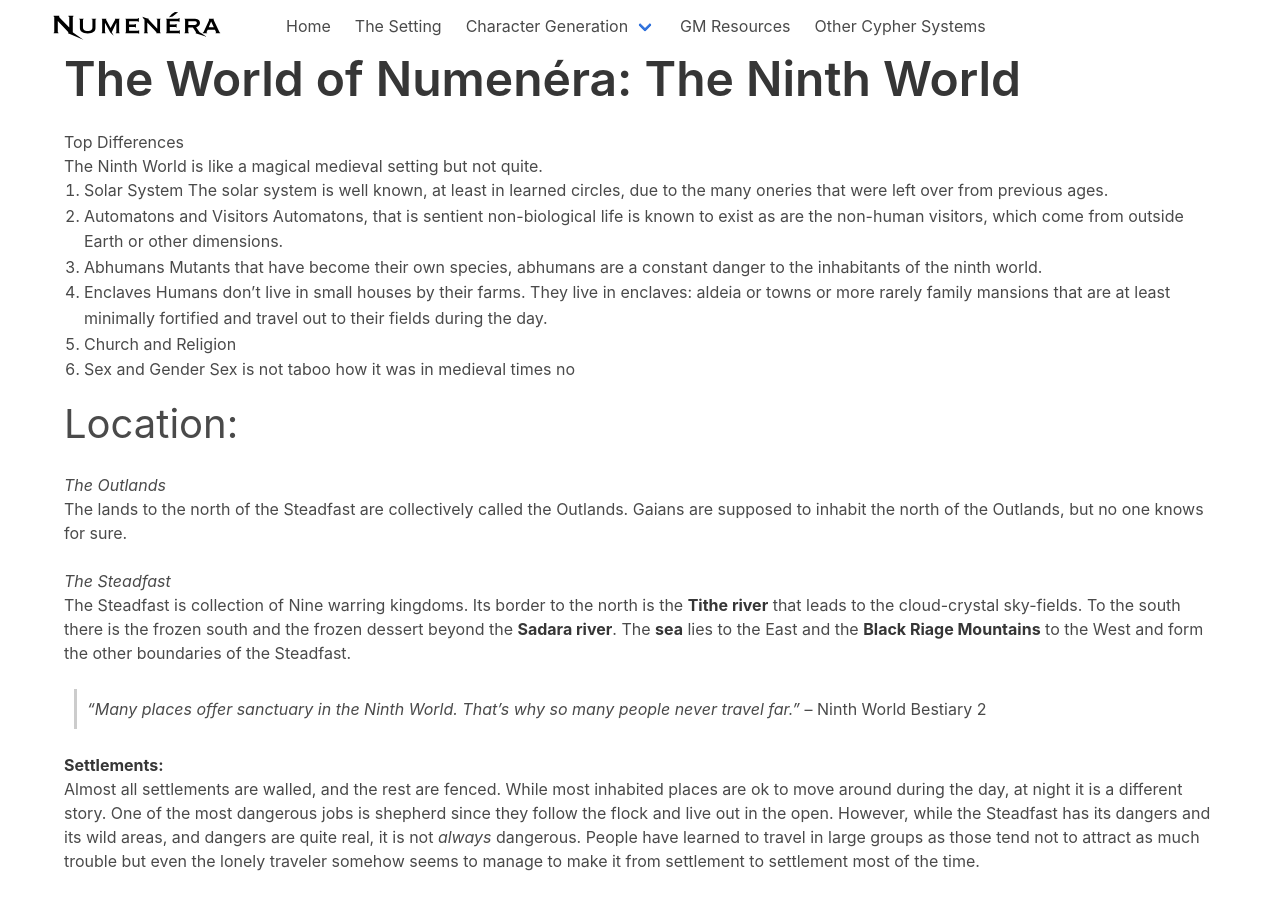
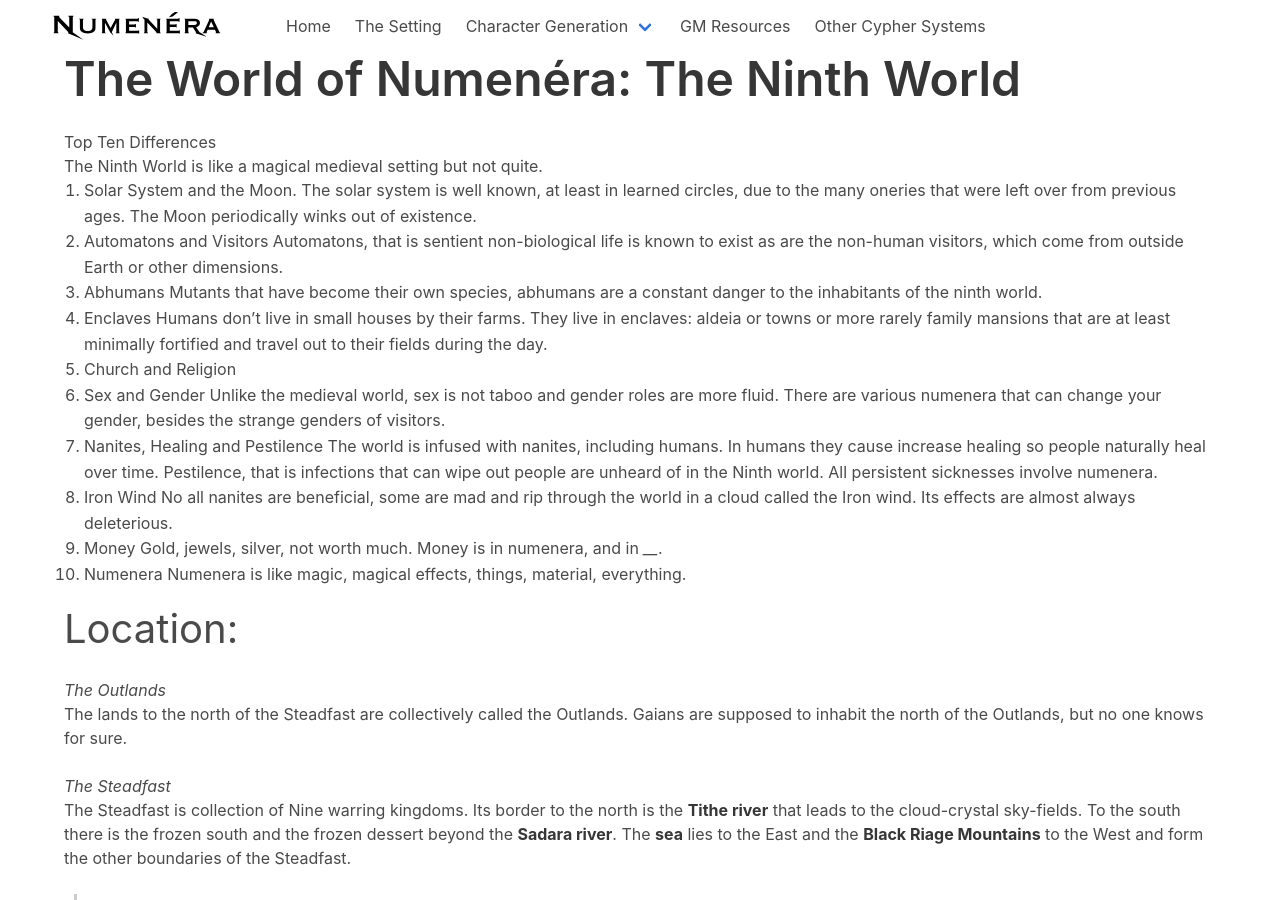
Before and after one commit to rebelwarrior/numenera, a Jekyll site: the page built from ninth_world.md, in a window 1280 px wide and 900 px high. Built offline with Jekyll 4.4.1, drawn with Linux system fonts in a browser that asks for light colours; nearby versions of some CDN libraries.

```diff
--- a/ninth_world.md
+++ b/ninth_world.md
@@ -6,11 +6,11 @@
 # The World of Numenéra: The Ninth World
 {:.title.is-1}
 
-## Top Differences
+## Top Ten Differences
 The Ninth World is like a magical medieval setting but not quite.
 
-1. Solar System
-The solar system is well known, at least in learned circles, due to the many oneries that were left over from previous ages.
+1. Solar System and the Moon.
+The solar system is well known, at least in learned circles, due to the many oneries that were left over from previous ages. The Moon periodically winks out of existence.
 2. Automatons and Visitors
 Automatons, that is sentient non-biological life is known to exist as are the non-human visitors, which come from outside Earth or other dimensions.
 3. Abhumans
@@ -18,9 +18,16 @@
 4. Enclaves
 Humans don't live in small houses by their farms. They live in enclaves: aldeia or towns or more rarely family mansions that are at least minimally fortified and travel out to their fields during the day.
 5. Church and Religion
-5. Sex and Gender
-Sex is not taboo how it was in medieval times no
-
+6. Sex and Gender
+Unlike the medieval world, sex is not taboo and gender roles are more fluid. There are various numenera that can change your gender, besides the strange genders of visitors.
+7. Nanites, Healing and Pestilence
+The world is infused with nanites, including humans. In humans they cause increase healing so people naturally heal over time. Pestilence, that is infections that can wipe out people are unheard of in the Ninth world. All persistent sicknesses involve numenera.
+8. Iron Wind
+No all nanites are beneficial, some are mad and rip through the world in a cloud called the Iron wind. Its effects are almost always deleterious.
+9. Money
+Gold, jewels, silver, not worth much. Money is in numenera, and in ____.
+10. Numenera
+Numenera is like magic, magical effects, things, material, everything.
 
 
 
```
Also changed, not shown: assets/images/rafik-wahba-6NcbfgB5Lq8-unsplash.jpg (added).
